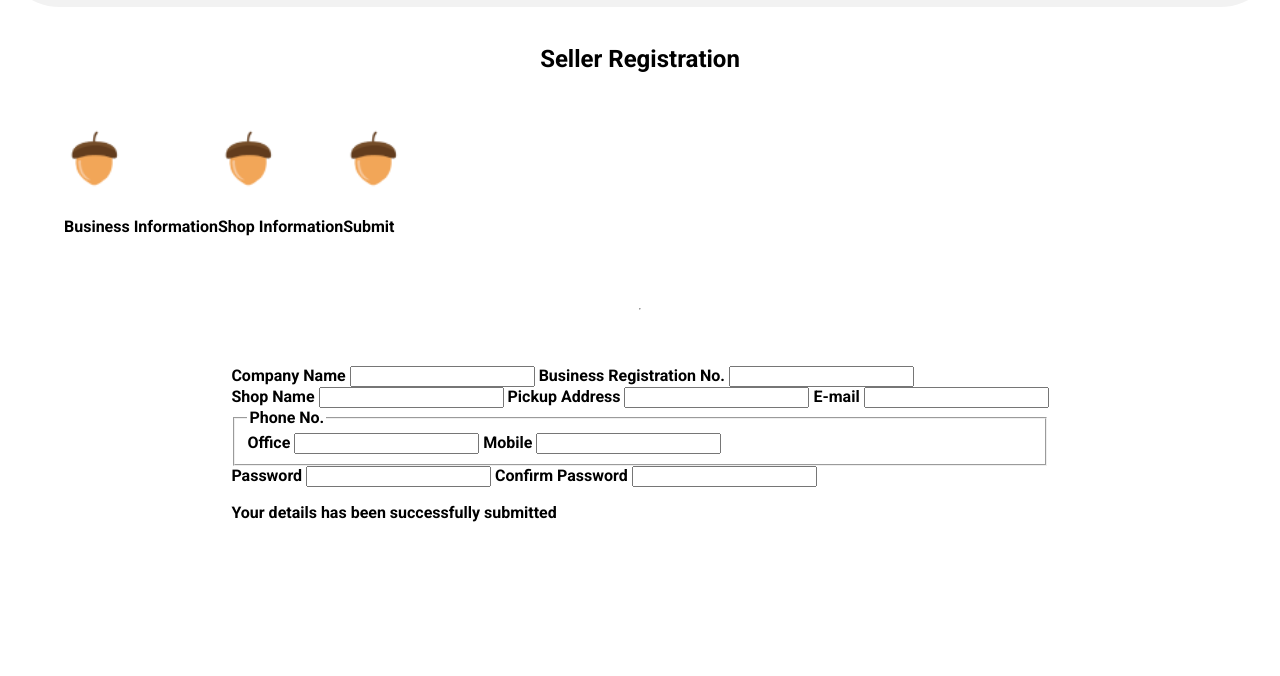
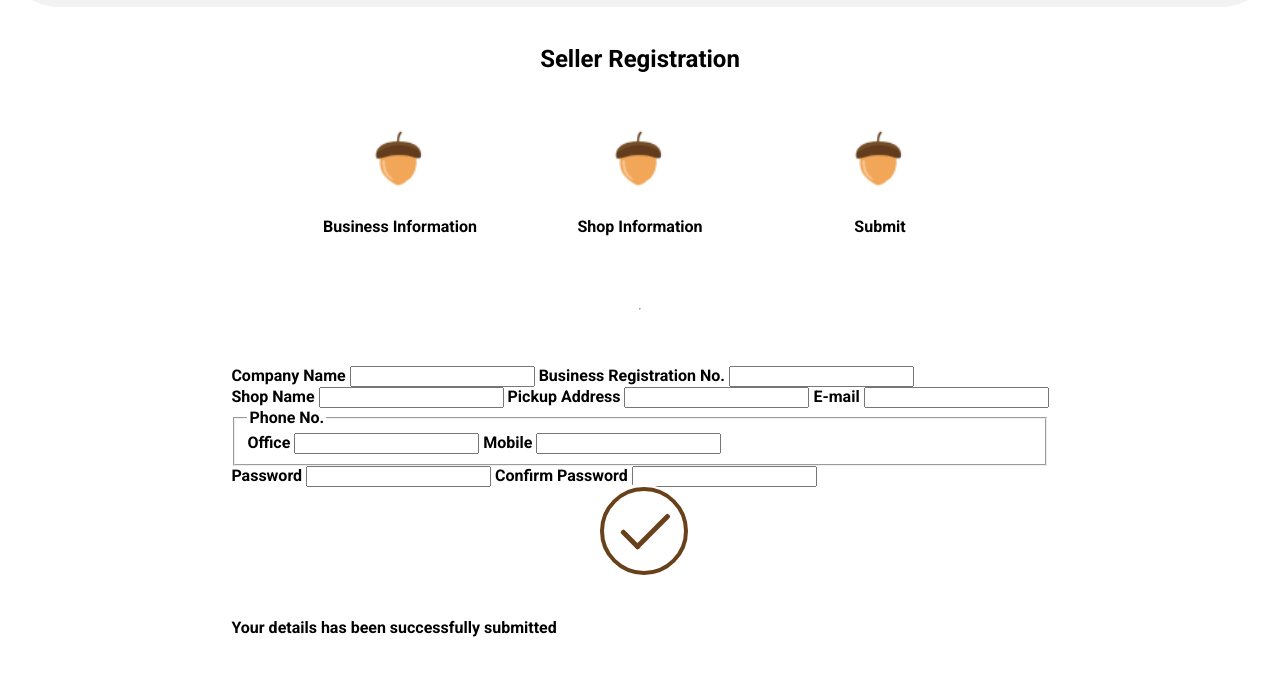
Before and after one commit to gabrielmlow21/lulabuy-seller-form, a plain HTML site: page index.html in a window 1280 px wide. Shown: the part 124-800 px from the top of the page. Drawn offline with nearby package versions, Linux system fonts and the light colour scheme.

Commit message:
added styling for success-checkmark

```diff
--- a/style.css
+++ b/style.css
@@ -40,15 +40,174 @@ h1, h2 {
 .progress-bar {
     display: flex;
     flex-direction: row;
-    width: 90%;
+    justify-content: space-between;
+    width: 50%;
 }
 
 .progress-bar__element {
     display: flex;
     flex-direction: column;
+    align-items: center;
+    min-width: 10rem;
 }
 
 .progress-bar__element img {
     height: 5rem;
     width: 4rem;
 }
+
+
+
+.success-checkmark {
+    width: 80px;
+    height: 115px;
+    margin: 0 auto;
+}
+
+.check-icon {
+    width: 80px;
+    height: 80px;
+    position: relative;
+    border-radius: 50%;
+    box-sizing: content-box;
+    border: 4px solid var(--brown);
+}
+
+.check-icon::before {
+    top: 3px;
+    left: -2px;
+    width: 30px;
+    transform-origin: 100% 50%;
+    border-radius: 100px 0 0 100px;
+}
+
+.check-icon::after {
+    top: 0;
+    left: 30px;
+    width: 60px;
+    transform-origin: 0 50%;
+    border-radius: 0 100px 100px 0;
+    animation: rotate-circle 4.25s ease-in;
+}
+
+.check-icon::before, .check-icon::after {
+    content: '';
+    height: 100px;
+    position: absolute;
+    background: #FFFFFF;
+    transform: rotate(-45deg);
+}
+
+.icon-line {
+    height: 5px;
+    background-color: var(--brown);
+    display: block;
+    border-radius: 2px;
+    position: absolute;
+    z-index: 10;
+}
+
+.line-tip {
+    top: 46px;
+    left: 14px;
+    width: 25px;
+    transform: rotate(45deg);
+    animation: icon-line-tip 0.75s;
+}
+
+.line-long {
+    top: 38px;
+    right: 8px;
+    width: 47px;
+    transform: rotate(-45deg);
+    animation: icon-line-long 0.75s;
+}
+
+.icon-circle {
+    top: -4px;
+    left: -4px;
+    z-index: 10;
+    width: 80px;
+    height: 80px;
+    border-radius: 50%;
+    position: absolute;
+    box-sizing: content-box;
+    border: 4px solid rgba(104, 65, 26, 1);
+}
+
+.icon-fix {
+    top: 8px;
+    width: 5px;
+    left: 26px;
+    z-index: 1;
+    height: 85px;
+    position: absolute;
+    transform: rotate(-45deg);
+    background-color: #FFFFFF;
+}
+
+@keyframes rotate-circle {
+    0% {
+        transform: rotate(-45deg);
+    }
+    5% {
+        transform: rotate(-45deg);
+    }
+    12% {
+        transform: rotate(-405deg);
+    }
+    100% {
+        transform: rotate(-405deg);
+    }
+}
+
+@keyframes icon-line-tip {
+    0% {
+        width: 0;
+        left: 1px;
+        top: 19px;
+    }
+    54% {
+        width: 0;
+        left: 1px;
+        top: 19px;
+    }
+    70% {
+        width: 50px;
+        left: -8px;
+        top: 37px;
+    }
+    84% {
+        width: 17px;
+        left: 21px;
+        top: 48px;
+    }
+    100% {
+        width: 25px;
+        left: 14px;
+        top: 45px;
+    }
+}
+
+@keyframes icon-line-long {
+    0% {
+        width: 0;
+        right: 46px;
+        top: 54px;
+    }
+    65% {
+        width: 0;
+        right: 46px;
+        top: 54px;
+    }
+    84% {
+        width: 55px;
+        right: 0px;
+        top: 35px;
+    }
+    100% {
+        width: 47px;
+        right: 8px;
+        top: 38px;
+    }
+}
```
